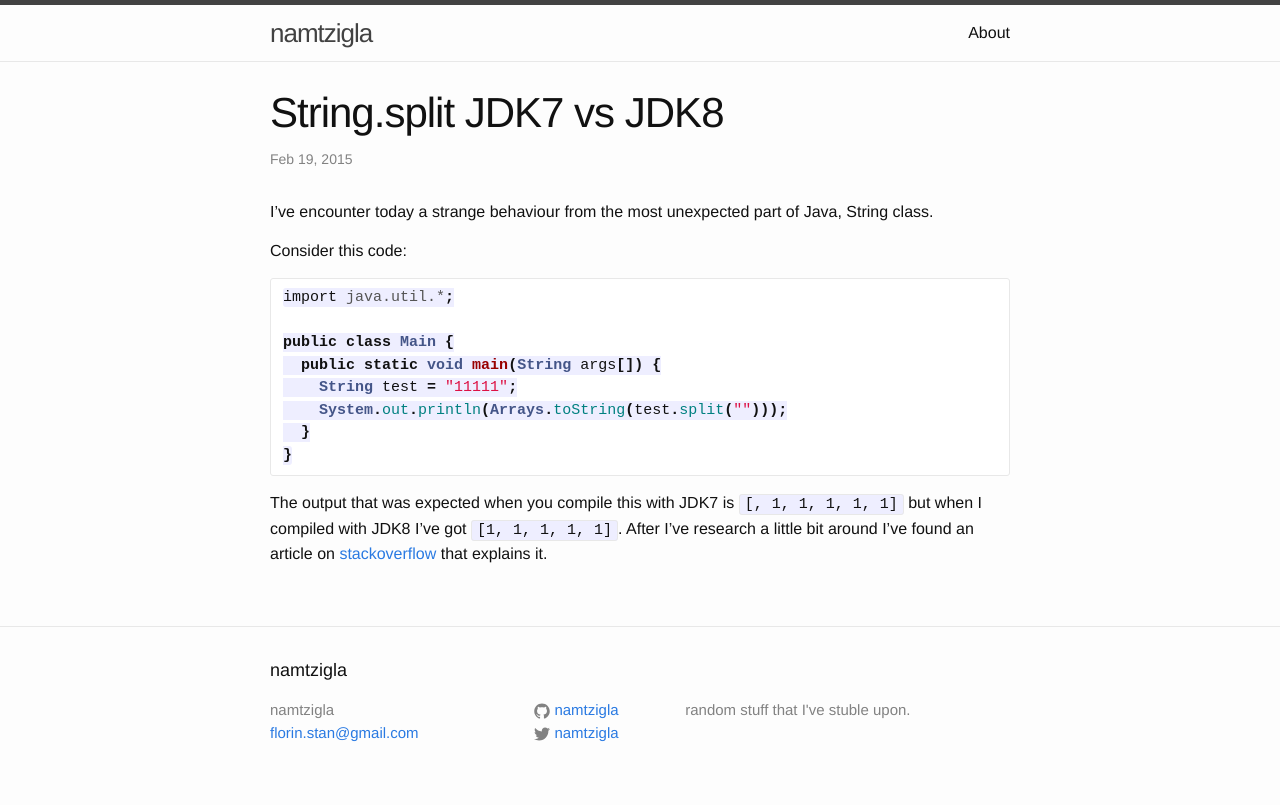
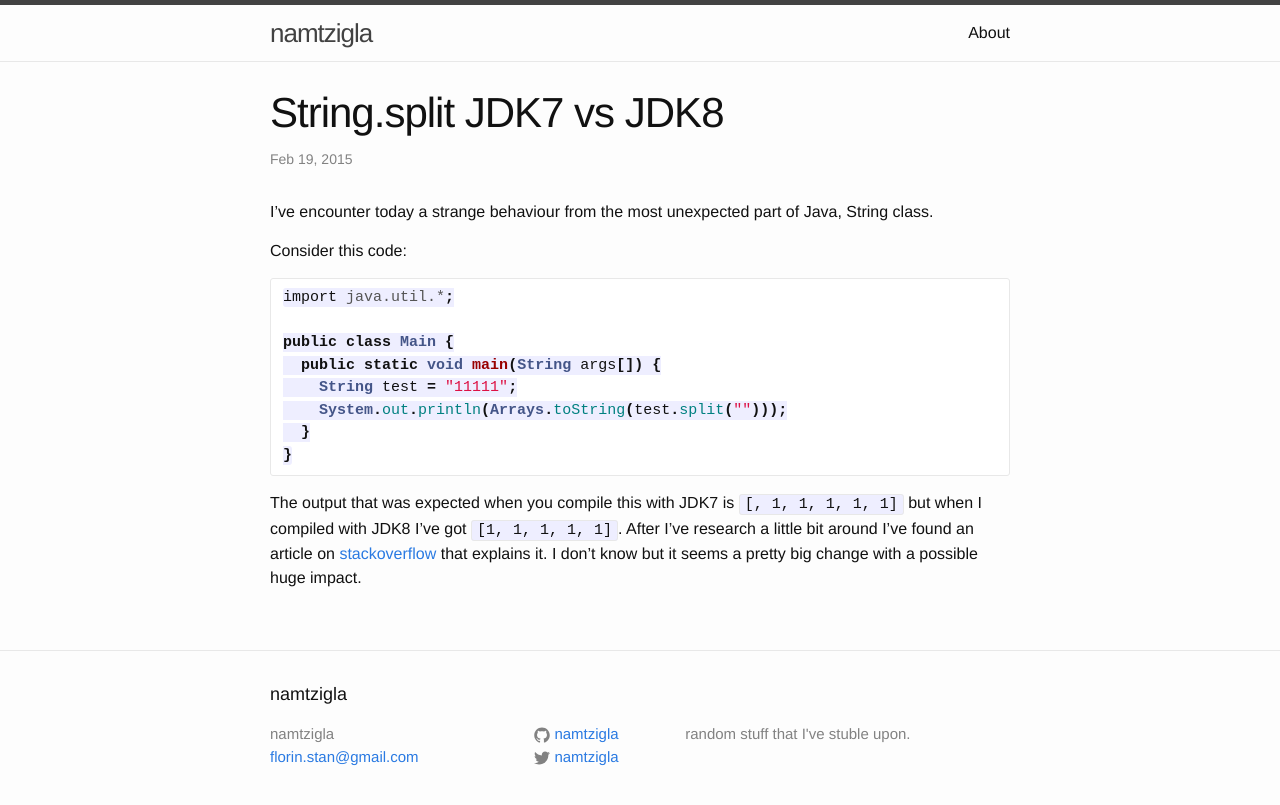
Before and after one commit to namtzigla/namtzigla.github.io, a Jekyll site: the page built from _posts/2015-02-19-jdk-string-split.md, in a window 1280 px wide. Shown: the top 805 px of the page. Built offline with Jekyll 4.4.1, drawn with Linux system fonts in a browser that asks for light colours.

```diff
--- a/_posts/2015-02-19-jdk-string-split.md
+++ b/_posts/2015-02-19-jdk-string-split.md
@@ -20,6 +20,6 @@ public class Main {
 }
 ~~~
 
-The output that was expected when you compile this with JDK7 is `[, 1, 1, 1, 1, 1]` but when I compiled with JDK8 I've got `[1, 1, 1, 1, 1]`. After I've research a little bit around I've found an article on [stackoverflow] that explains it.
+The output that was expected when you compile this with JDK7 is `[, 1, 1, 1, 1, 1]` but when I compiled with JDK8 I've got `[1, 1, 1, 1, 1]`. After I've research a little bit around I've found an article on [stackoverflow] that explains it. I don't know but it seems a pretty big change with a possible huge impact.
 
 [stackoverflow]: http://stackoverflow.com/questions/22718744/why-does-split-in-java-8-sometimes-remove-empty-strings-at-start-of-result-array
```
Also changed, not shown: README.md (added).
